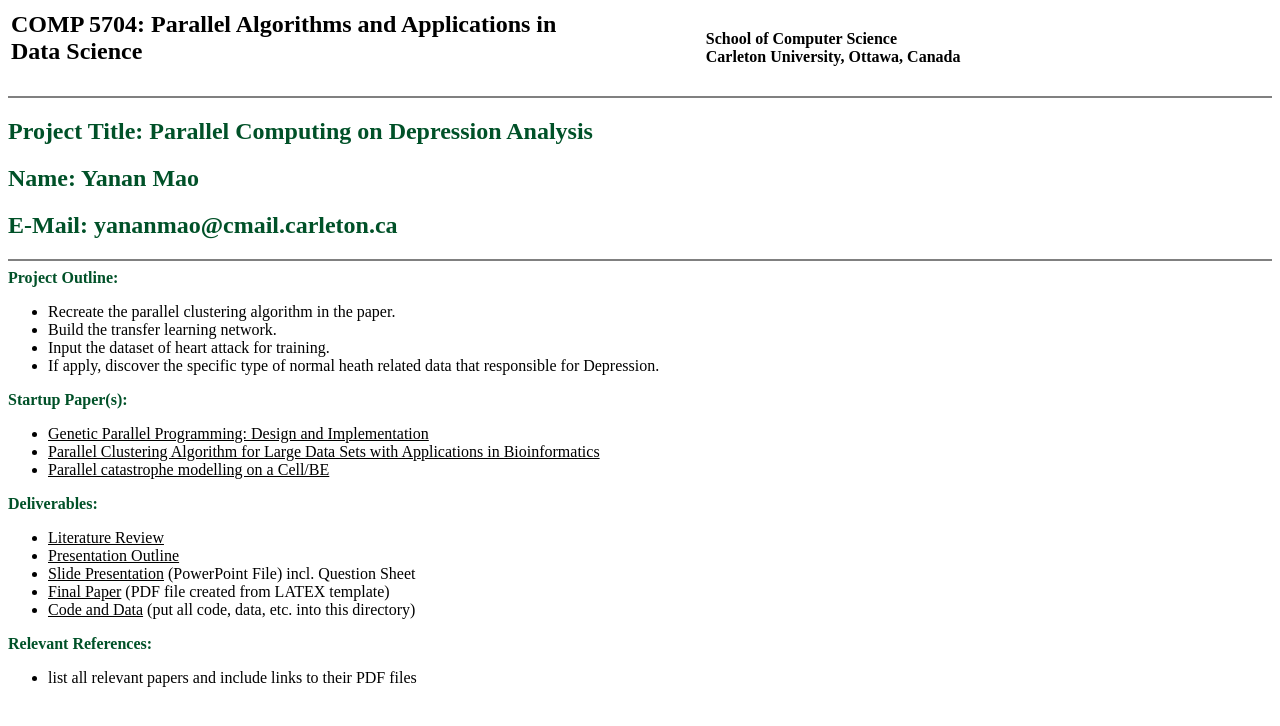
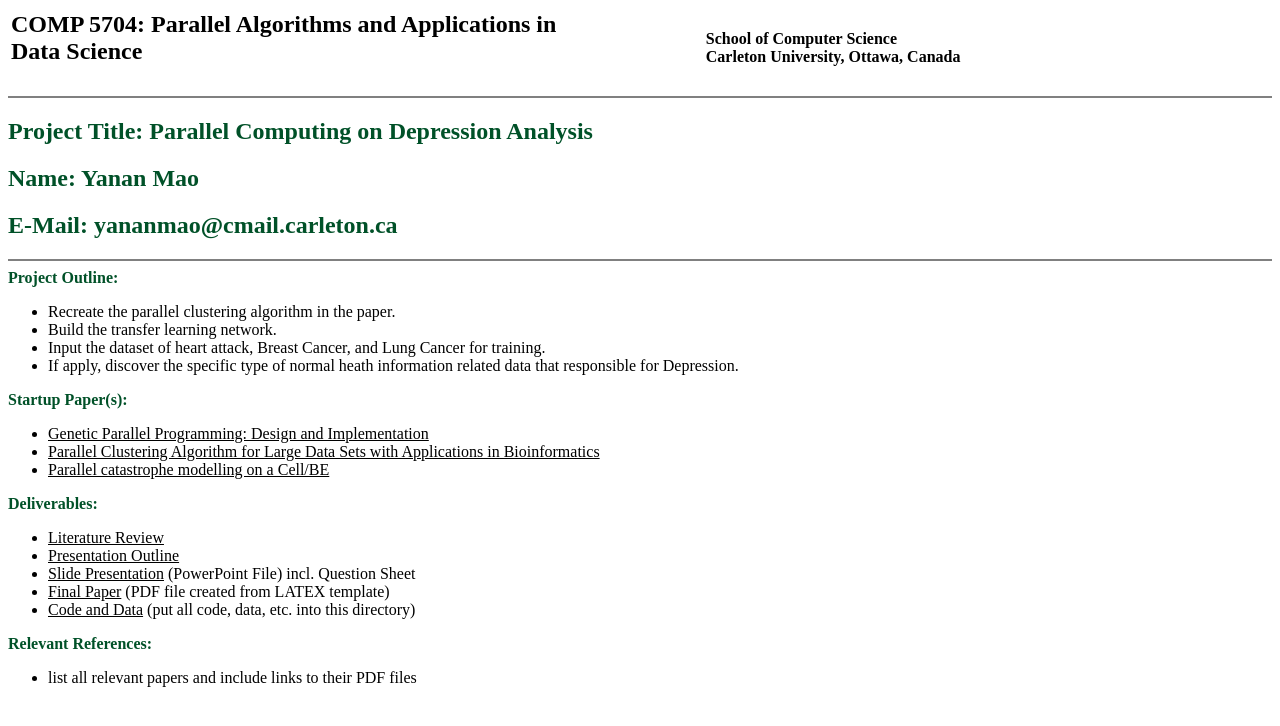
Before and after one commit to Ymao70115/Ymao70115.github.io, a plain HTML site: page index.html in a window 1280 px wide. Drawn offline with Linux system fonts and the light colour scheme.

Commit message:
Update index.html

```diff
--- a/index.html
+++ b/index.html
@@ -42,8 +42,8 @@
 <ul>
 <li>Recreate the parallel clustering algorithm in the paper.</li>
 <li>Build the transfer learning network.</li>
-<li>Input the dataset of heart attack for training.</li>
-<li>If apply, discover the specific type of normal heath related data that responsible for Depression.</li>
+<li>Input the dataset of heart attack, Breast Cancer, and Lung Cancer for training.</li>
+<li>If apply, discover the specific type of normal heath information related data that responsible for Depression.</li>
 
 </ul>
 
@@ -68,7 +68,7 @@
     <div align="left"><a href="Presentation_Outline.pdf"><font color="#000000">Presentation Outline</font></a></div>
   </li>
   <li>
-    <div align="left"> <a href="Slide_Presentation.ppt"><font color="#000000">Slide Presentation</font></a> (PowerPoint File) incl.
+    <div align="left"> <a href="COMP5704_Project.pdf"><font color="#000000">Slide Presentation</font></a> (PowerPoint File) incl.
 Question Sheet </div>
   </li>
   <li>
```
